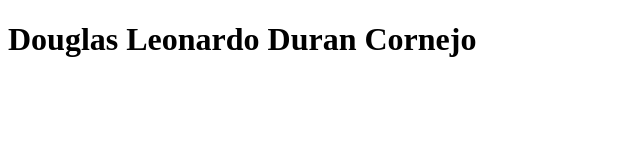
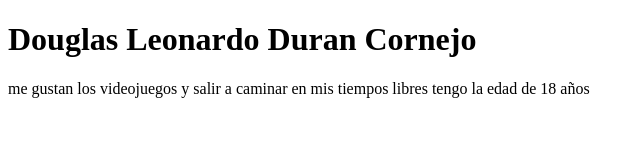
Before and after one commit to Leonardook24/Seminario-Github, a plain HTML site: page index.html in a window 1280 px wide. Shown: the whole page, without its empty margins (0-644 px from the left). Drawn offline with Linux system fonts and the light colour scheme.

Commit message:
cambie la descripción y agregue mi edad
Cambie algunas palabras de mi descripción y agregue la edad actual que tengo

```diff
--- a/index.html
+++ b/index.html
@@ -8,6 +8,7 @@
 </head>
 <body>
     <h1>Douglas Leonardo Duran Cornejo</h1>
-
+    <p1> me gustan los videojuegos y salir a caminar en mis tiempos libres
+        tengo la edad de 18 años
 </body>
 </html>
```
